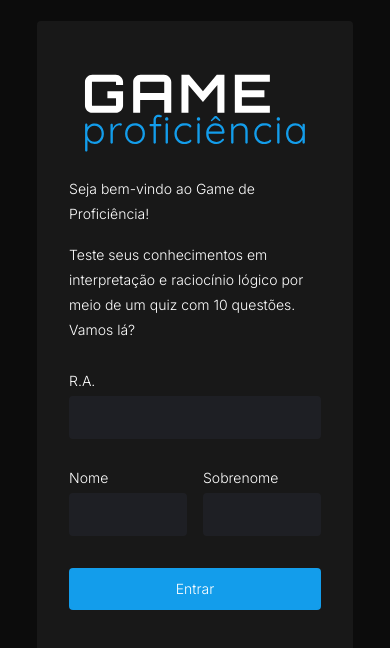
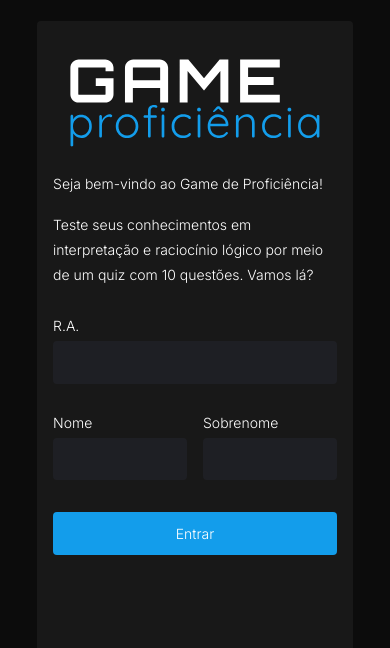
Before and after one commit to AlineGuiseline/game-app-main, a React (Vite) app: page / in a window 390 px wide. Shown: the top 648 px of the page. Built offline with nearby package versions, Linux system fonts and the light colour scheme.

Commit message:
IntroPage height and padding mobile

```diff
--- a/src/pages/IntroPage/styles.js
+++ b/src/pages/IntroPage/styles.js
@@ -61,8 +61,8 @@ const LoginArea = styled.div `
         height: 80%;
     }
     @media screen and (max-width: 500px){
-        padding: 2rem;
-        height: 90%;
+        padding: 1rem;
+        height: 80%;
         justify-content: normal;
     }
     @media screen and (max-width: 400px){
```
